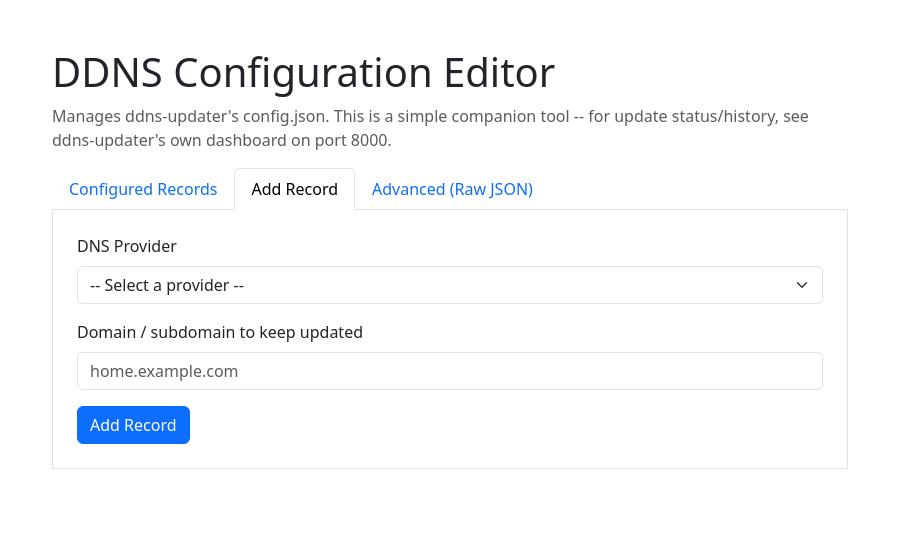
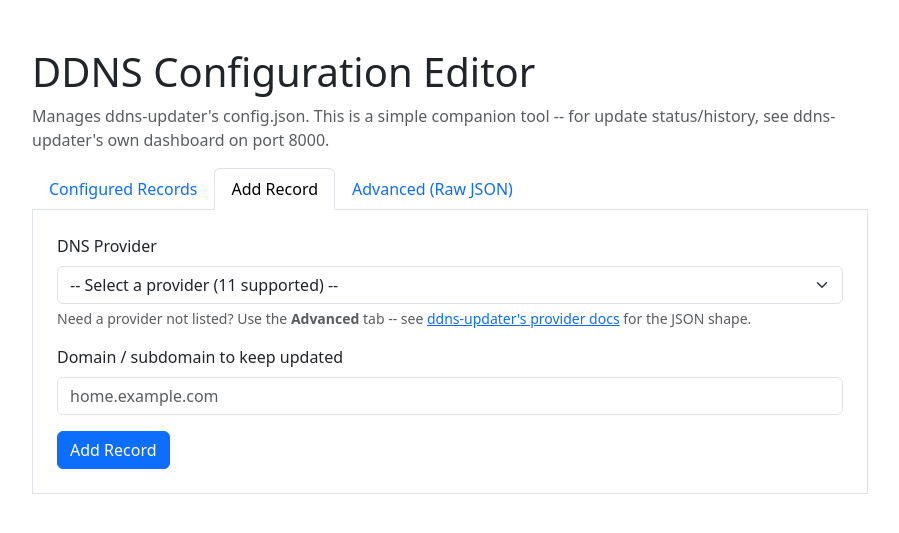
Before and after one commit to mOneThree/ddns-editor, a Flask app: page / in a window 1280 px wide, after a click on "Add Record". Shown: the top 533 px of the page, without its empty margins (190-1089 px from the left). Run offline with Flask 3, Linux system fonts and the light colour scheme.

Commit message:
Add schema-driven multi-provider support (10 DDNS providers)

```diff
--- a/app/app.py
+++ b/app/app.py
@@ -11,12 +11,139 @@ app.secret_key = os.environ.get("FLASK_SECRET_KEY", os.urandom(24).hex())
 
 CONFIG_PATH = "/updater/data/config.json"
 
-# Providers with a friendly form. Anything else falls back to the raw JSON
-# editor -- ddns-updater supports ~50 providers total (see
-# https://github.com/qdm12/ddns-updater), and hand-wizarding every one of
-# their distinct config shapes isn't worth the fragile surface area. These
-# two cover the large majority of home use.
-SUPPORTED_PROVIDERS = ["cloudflare", "duckdns"]
+# ---------------------------------------------------------------------------
+# Provider schema registry.
+#
+# Field specs are taken directly from ddns-updater's own docs/<provider>.md
+# pages (https://github.com/qdm12/ddns-updater/tree/master/docs) -- not
+# guessed -- since a wrong field name here means the editor "saves
+# successfully" but ddns-updater silently fails to update the record.
+#
+# Adding a new provider is just adding an entry here; the form and
+# validation are generated from this data, no template/route changes
+# needed.
+#
+# Field dict keys:
+#   name       form field name (also the JSON key written to config.json)
+#   label      shown on the Add/Edit form
+#   type       "text" | "secret" | "number" | "checkbox" | "select"
+#   required   bool, defaults to False
+#   default    default value (also used for select options)
+#   options    list of choices, required for type "select"
+#   help       optional help text under the field
+#   summary    include in the Configured Records table summary (default True,
+#              secret fields are never shown regardless)
+#   short      short label used in the summary column (falls back to label)
+# ---------------------------------------------------------------------------
+
+IP_VERSION_FIELD = {
+    "name": "ip_version", "label": "IP version", "type": "select",
+    "options": ["ipv4", "ipv6", "ipv4 or ipv6"], "default": "ipv4 or ipv6",
+    "summary": False,
+}
+IPV6_SUFFIX_FIELD = {
+    "name": "ipv6_suffix", "label": "IPv6 interface suffix", "type": "text",
+    "default": "", "summary": False,
+    "help": "Optional, e.g. 0:0:0:0:72ad:8fbb:a54e:bedd/64. Leave blank to use the raw temporary IPv6 address.",
+}
+
+PROVIDER_SCHEMAS = {
+    "cloudflare": {
+        "label": "Cloudflare",
+        "fields": [
+            {"name": "zone_identifier", "label": "Zone ID", "type": "text", "required": True, "short": "Zone"},
+            {"name": "token", "label": "API Token (Zone:DNS:Edit scope)", "type": "secret", "required": True},
+            {"name": "ttl", "label": "TTL (seconds)", "type": "number", "default": 300, "short": "TTL"},
+            {"name": "proxied", "label": "Proxy through Cloudflare (orange cloud)", "type": "checkbox", "short": "Proxied"},
+        ],
+    },
+    "duckdns": {
+        "label": "Duck DNS",
+        "fields": [
+            {"name": "token", "label": "Token", "type": "secret", "required": True},
+        ],
+    },
+    "noip": {
+        "label": "NoIP",
+        "fields": [
+            {"name": "username", "label": "Username", "type": "text", "required": True, "short": "User"},
+            {"name": "password", "label": "Password", "type": "secret", "required": True},
+            IP_VERSION_FIELD, IPV6_SUFFIX_FIELD,
+        ],
+    },
+    "name.com": {
+        "label": "Name.com",
+        "fields": [
+            {"name": "username", "label": "Username", "type": "text", "required": True, "short": "User"},
+            {"name": "token", "label": "API Token", "type": "secret", "required": True},
+            {"name": "ttl", "label": "TTL (seconds, min 300)", "type": "number", "default": 300, "short": "TTL"},
+            IP_VERSION_FIELD, IPV6_SUFFIX_FIELD,
+        ],
+    },
+    "digitalocean": {
+        "label": "DigitalOcean",
+        "fields": [
+            {"name": "token", "label": "API Token", "type": "secret", "required": True,
+             "help": "Create one at cloud.digitalocean.com/settings/applications"},
+            IP_VERSION_FIELD, IPV6_SUFFIX_FIELD,
+        ],
+    },
+    "godaddy": {
+        "label": "GoDaddy",
+        "fields": [
+            {"name": "key", "label": "API Key", "type": "secret", "required": True,
+             "help": "Create at developer.godaddy.com/keys"},
+            {"name": "secret", "label": "API Secret", "type": "secret", "required": True},
+            IP_VERSION_FIELD, IPV6_SUFFIX_FIELD,
+        ],
+    },
+    "dynu": {
+        "label": "Dynu",
+        "fields": [
+            {"name": "group", "label": "Group (optional)", "type": "text", "default": "", "short": "Group"},
+            {"name": "username", "label": "Username", "type": "text", "required": True, "short": "User"},
+            {"name": "password", "label": "Password", "type": "secret", "required": True,
+             "help": "Plain text, MD5, or SHA256 -- or a dedicated IP-update password from Dynu."},
+            IP_VERSION_FIELD, IPV6_SUFFIX_FIELD,
+        ],
+    },
+    "porkbun": {
+        "label": "Porkbun",
+        "fields": [
+            {"name": "api_key", "label": "API Key", "type": "secret", "required": True},
+            {"name": "secret_api_key", "label": "Secret API Key", "type": "secret", "required": True},
+            IP_VERSION_FIELD, IPV6_SUFFIX_FIELD,
+        ],
+    },
+    "namecheap": {
+        "label": "Namecheap",
+        "fields": [
+            {"name": "password", "label": "Dynamic DNS Password", "type": "secret", "required": True,
+             "help": "Found in Namecheap's Advanced DNS tab for the domain, not your account password."},
+        ],
+    },
+    "ovh": {
+        "label": "OVH (DynHost)",
+        "fields": [
+            {"name": "username", "label": "Username", "type": "text", "required": True, "short": "User"},
+            {"name": "password", "label": "Password", "type": "secret", "required": True},
+            IP_VERSION_FIELD, IPV6_SUFFIX_FIELD,
+        ],
+        "note": "This form covers OVH's DynHost (dynamic) mode only. OVH's API mode "
+                "(app_key/app_secret/consumer_key) isn't supported here -- use the Advanced tab for that.",
+    },
+    "custom": {
+        "label": "Custom URL",
+        "fields": [
+            {"name": "url", "label": "Update URL", "type": "text", "required": True, "short": "URL",
+             "help": "The URL to call, without the IP address -- ddns-updater appends it using the query param names below."},
+            {"name": "ipv4key", "label": "IPv4 query param name", "type": "text", "default": "ipv4"},
+            {"name": "ipv6key", "label": "IPv6 query param name", "type": "text", "default": "ipv6"},
+            {"name": "success_regex", "label": "Success response pattern", "type": "text", "default": ""},
+            IP_VERSION_FIELD, IPV6_SUFFIX_FIELD,
+        ],
+    },
+}
 
 
 def load_config():
@@ -35,22 +162,76 @@ def save_config(config):
     os.replace(tmp_path, CONFIG_PATH)
 
 
+def _truncate(text, length=16):
+    text = str(text)
+    return text if len(text) <= length else text[: length - 1] + "…"
+
+
 def summarize(entry):
-    """One-line human summary of a record for the list view. Never
-    includes the token."""
+    """One-line human summary of a record for the list view. Secret fields
+    are never included."""
     provider = entry.get("provider", "unknown")
-    if provider == "cloudflare":
-        zone = entry.get("zone_identifier", "")
-        zone_short = (zone[:10] + "…") if len(zone) > 10 else zone
-        ttl = entry.get("ttl", 300)
-        proxied = "Proxied" if entry.get("proxied") else "DNS only"
-        return f"Zone {zone_short} • TTL {ttl}s • {proxied}"
-    if provider == "duckdns":
-        return "Duck DNS"
-    # Unrecognized provider (any of the ~50 others ddns-updater supports).
-    # Show a compact key list so operators can still tell records apart.
-    keys = [k for k in entry.keys() if k not in ("provider", "domain", "token")]
-    return ("Custom provider (" + ", ".join(keys) + ")") if keys else "Custom provider"
+    schema = PROVIDER_SCHEMAS.get(provider)
+    if not schema:
+        # Any of the ~35 other providers ddns-updater supports that don't
+        # have a schema here yet. Show a compact key list so operators can
+        # still tell records apart; edit via the Advanced tab.
+        keys = [k for k in entry.keys() if k not in ("provider", "domain", "token", "password", "secret", "key")]
+        return ("Custom provider (" + ", ".join(keys) + ")") if keys else "Custom provider"
+
+    parts = []
+    for field in schema["fields"]:
+        if field["type"] == "secret" or field.get("summary") is False:
+            continue
+        value = entry.get(field["name"])
+        if value in (None, ""):
+            continue
+        label = field.get("short", field["label"])
+        if field["type"] == "checkbox":
+            parts.append(f"{label}: {'Yes' if value else 'No'}")
+        else:
+            parts.append(f"{label}: {_truncate(value)}")
+    return " • ".join(parts) if parts else schema["label"]
+
+
+def build_entry(provider, domain, form, existing):
+    """Build a settings entry from submitted form data using the provider's
+    schema. Raises ValueError with a user-facing message if validation
+    fails. Form field names are prefixed with "<provider>__" so that
+    same-named fields across different providers' (hidden) form sections
+    never collide on submit."""
+    schema = PROVIDER_SCHEMAS[provider]
+    entry = {"provider": provider, "domain": domain}
+    preserve_secrets = existing.get("provider") == provider
+
+    for field in schema["fields"]:
+        name = field["name"]
+        ftype = field["type"]
+        form_key = f"{provider}__{name}"
+
+        if ftype == "checkbox":
+            entry[name] = form.get(form_key) == "on"
+            continue
+
+        raw = form.get(form_key, "").strip()
+
+        if ftype == "secret":
+            value = raw or (existing.get(name, "") if preserve_secrets else "")
+        elif ftype == "number":
+            raw = raw or str(field.get("default", 0))
+            try:
+                value = int(raw)
+            except ValueError:
+                raise ValueError(f"{field['label']} must be a whole number.")
+        else:  # text, select
+            value = raw or field.get("default", "")
+
+        if field.get("required") and not value:
+            raise ValueError(f"{field['label']} is required for {schema['label']}.")
+
+        entry[name] = value
+
+    return entry
 
 
 @app.route("/")
@@ -68,23 +249,23 @@ def index():
     if edit_index is not None and 0 <= edit_index < len(settings):
         edit_entry = settings[edit_index]
         is_editing = True
+    edit_provider = edit_entry.get("provider", "")
 
     return render_template(
         "index.html",
         config=config,
         records=records,
+        provider_schemas=PROVIDER_SCHEMAS,
         edit_index=edit_index if is_editing else "",
         edit_entry=edit_entry,
-        edit_provider=edit_entry.get("provider", ""),
+        edit_provider=edit_provider,
         is_editing=is_editing,
-        is_supported_provider=edit_entry.get("provider", "") in SUPPORTED_PROVIDERS if is_editing else True,
+        is_supported_provider=(edit_provider in PROVIDER_SCHEMAS) if is_editing else True,
     )
 
 
 @app.route("/records/save", methods=["POST"])
 def save_record():
-    # Blank "index" means adding a new record; a valid integer means
-    # editing an existing one in place.
     index_raw = request.form.get("index", "").strip()
     index = int(index_raw) if index_raw.isdigit() else None
 
@@ -95,44 +276,19 @@ def save_record():
         flash("Provider and domain are required.", "danger")
         return redirect(url_for("index"))
 
+    if provider not in PROVIDER_SCHEMAS:
+        flash(f"Unknown provider '{provider}'.", "danger")
+        return redirect(url_for("index"))
+
     config = load_config()
     settings = config.get("settings", [])
     editing_existing = index is not None and 0 <= index < len(settings)
+    existing = settings[index] if editing_existing else {}
 
-    existing = settings[index] if editing_existing else {}
-    existing_token = existing.get("token", "") if existing.get("provider") == provider else ""
-
-    entry = {"provider": provider, "domain": domain}
-
-    if provider == "cloudflare":
-        zone_identifier = request.form.get("zone_identifier", "").strip()
-        token = request.form.get("token", "").strip() or existing_token
-        proxied = request.form.get("proxied") == "on"
-        ttl_raw = request.form.get("ttl", "300").strip() or "300"
-
-        if not zone_identifier or not token:
-            flash("Zone ID and API Token are required for Cloudflare.", "danger")
-            return redirect(url_for("index"))
-        try:
-            ttl = int(ttl_raw)
-        except ValueError:
-            flash("TTL must be a whole number of seconds.", "danger")
-            return redirect(url_for("index"))
-
-        entry.update({
-            "zone_identifier": zone_identifier,
-            "token": token,
-            "proxied": proxied,
-            "ttl": ttl,
-        })
-    elif provider == "duckdns":
-        token = request.form.get("token", "").strip() or existing_token
-        if not token:
-            flash("Token is required for Duck DNS.", "danger")
-            return redirect(url_for("index"))
-        entry["token"] = token
-    else:
-        flash(f"Unknown provider '{provider}'.", "danger")
+    try:
+        entry = build_entry(provider, domain, request.form, existing)
+    except ValueError as e:
+        flash(str(e), "danger")
         return redirect(url_for("index"))
 
     if editing_existing:
@@ -167,7 +323,8 @@ def delete_record(index):
 
 @app.route("/update", methods=["POST"])
 def update():
-    # Advanced / raw JSON editor.
+    # Advanced / raw JSON editor -- the fallback for any of the ~35
+    # providers that don't have a schema above yet.
     raw = request.form.get("config", "")
     try:
         parsed = json.loads(raw)
--- a/app/templates/index.html
+++ b/app/templates/index.html
@@ -4,7 +4,7 @@
     <title>DDNS Editor</title>
     <link rel="stylesheet" href="https://cdn.jsdelivr.net/npm/bootstrap@5.3.0/dist/css/bootstrap.min.css">
 </head>
-<body class="container mt-5" style="max-width: 820px;">
+<body class="container mt-5" style="max-width: 860px;">
     <h1>DDNS Configuration Editor</h1>
     <p class="text-muted">Manages ddns-updater's config.json. This is a simple companion tool -- for update status/history, see ddns-updater's own dashboard on port 8000.</p>
 
@@ -54,17 +54,15 @@
                         <tr>
                             <td><code>{{ record.entry.domain or '(no domain)' }}</code></td>
                             <td>
-                                {% if record.entry.provider == 'cloudflare' %}
-                                    <span class="badge text-bg-warning text-dark">Cloudflare</span>
-                                {% elif record.entry.provider == 'duckdns' %}
-                                    <span class="badge text-bg-info text-dark">Duck DNS</span>
+                                {% if record.entry.provider in provider_schemas %}
+                                    <span class="badge text-bg-primary">{{ provider_schemas[record.entry.provider].label }}</span>
                                 {% else %}
                                     <span class="badge text-bg-secondary">{{ record.entry.provider or 'unknown' }}</span>
                                 {% endif %}
                             </td>
                             <td class="text-muted small">{{ record.summary }}</td>
                             <td class="text-end">
-                                {% if record.entry.provider in ('cloudflare', 'duckdns') %}
+                                {% if record.entry.provider in provider_schemas %}
                                 <a href="{{ url_for('index', edit=record.index) }}#add" class="btn btn-sm btn-outline-primary">Edit</a>
                                 {% else %}
                                 <a href="#advanced" data-bs-toggle="tab" data-bs-target="#advanced" class="btn btn-sm btn-outline-secondary" onclick="document.getElementById('advanced-tab').click()">Edit in JSON</a>
@@ -85,9 +83,9 @@
         <div class="tab-pane fade {% if is_editing %}show active{% endif %}" id="add" role="tabpanel">
             {% if is_editing and not is_supported_provider %}
                 <div class="alert alert-warning">
-                    This record uses provider "<strong>{{ edit_provider }}</strong>", which isn't one of the
-                    providers this form supports yet (Cloudflare, Duck DNS). Use the
-                    <strong>Advanced</strong> tab to edit it directly.
+                    This record uses provider "<strong>{{ edit_provider }}</strong>", which doesn't have a form
+                    in this editor yet ({{ provider_schemas|length }} providers are currently supported).
+                    Use the <strong>Advanced</strong> tab to edit it directly.
                 </div>
             {% endif %}
 
@@ -101,10 +99,12 @@
                 <div class="mb-3">
                     <label class="form-label">DNS Provider</label>
                     <select class="form-select" name="provider" id="providerSelect" onchange="toggleProviderFields()">
-                        <option value="">-- Select a provider --</option>
-                        <option value="cloudflare" {% if edit_provider == 'cloudflare' %}selected{% endif %}>Cloudflare</option>
-                        <option value="duckdns" {% if edit_provider == 'duckdns' %}selected{% endif %}>Duck DNS</option>
+                        <option value="">-- Select a provider ({{ provider_schemas|length }} supported) --</option>
+                        {% for key, schema in provider_schemas.items() %}
+                        <option value="{{ key }}" {% if edit_provider == key %}selected{% endif %}>{{ schema.label }}</option>
+                        {% endfor %}
                     </select>
+                    <div class="form-text">Need a provider not listed? Use the <strong>Advanced</strong> tab -- see <a href="https://github.com/qdm12/ddns-updater/tree/master/docs" target="_blank">ddns-updater's provider docs</a> for the JSON shape.</div>
                 </div>
 
                 <div class="mb-3">
@@ -113,41 +113,42 @@
                            value="{{ edit_entry.domain or '' }}">
                 </div>
 
-                <div id="cloudflareFields" style="display: none;">
+                {% for key, schema in provider_schemas.items() %}
+                <div class="provider-fields" id="fields-{{ key }}" style="display: none;">
                     <hr>
-                    <h5>Cloudflare settings</h5>
+                    <h5>{{ schema.label }} settings</h5>
+                    {% if schema.note %}
+                        <p class="text-muted small">{{ schema.note }}</p>
+                    {% endif %}
+                    {% for field in schema.fields %}
                     <div class="mb-3">
-                        <label class="form-label">Zone ID</label>
-                        <input type="text" class="form-control" name="zone_identifier"
-                               value="{{ edit_entry.zone_identifier or '' }}">
+                        {% if field.type != 'checkbox' %}<label class="form-label">{{ field.label }}{% if field.required %} *{% endif %}</label>{% endif %}
+
+                        {% if field.type == 'checkbox' %}
+                            <div class="form-check">
+                                <input class="form-check-input" type="checkbox" name="{{ key }}__{{ field.name }}" id="{{ key }}_{{ field.name }}"
+                                       {% if edit_provider == key and edit_entry.get(field.name) %}checked{% endif %}>
+                                <label class="form-check-label" for="{{ key }}_{{ field.name }}">{{ field.label }}</label>
+                            </div>
+                        {% elif field.type == 'select' %}
+                            <select class="form-select" name="{{ key }}__{{ field.name }}">
+                                {% for opt in field.options %}
+                                <option value="{{ opt }}" {% if (edit_entry.get(field.name) if edit_provider == key else field.default) == opt %}selected{% endif %}>{{ opt }}</option>
+                                {% endfor %}
+                            </select>
+                        {% elif field.type == 'secret' %}
+                            <input type="password" class="form-control" name="{{ key }}__{{ field.name }}"
+                                   placeholder="{% if edit_provider == key %}leave blank to keep the existing value{% endif %}">
+                        {% else %}
+                            <input type="{{ 'number' if field.type == 'number' else 'text' }}" class="form-control" name="{{ key }}__{{ field.name }}"
+                                   value="{{ (edit_entry.get(field.name, field.default) if edit_provider == key else field.default) or '' }}">
+                        {% endif %}
+
+                        {% if field.help %}<div class="form-text">{{ field.help }}</div>{% endif %}
                     </div>
-                    <div class="mb-3">
-                        <label class="form-label">API Token (Zone:DNS:Edit scope)</label>
-                        <input type="password" class="form-control" name="token"
-                               placeholder="{% if edit_provider == 'cloudflare' %}leave blank to keep the existing token{% endif %}"
-                               value="">
-                    </div>
-                    <div class="mb-3">
-                        <label class="form-label">TTL (seconds)</label>
-                        <input type="number" class="form-control" name="ttl" value="{{ edit_entry.ttl or 300 }}">
-                    </div>
-                    <div class="form-check mb-3">
-                        <input class="form-check-input" type="checkbox" name="proxied" id="proxiedCheck"
-                               {% if edit_entry.proxied %}checked{% endif %}>
-                        <label class="form-check-label" for="proxiedCheck">Proxy through Cloudflare (orange cloud)</label>
-                    </div>
+                    {% endfor %}
                 </div>
-
-                <div id="duckdnsFields" style="display: none;">
-                    <hr>
-                    <h5>Duck DNS settings</h5>
-                    <div class="mb-3">
-                        <label class="form-label">Token</label>
-                        <input type="password" class="form-control" name="token"
-                               placeholder="{% if edit_provider == 'duckdns' %}leave blank to keep the existing token{% endif %}"
-                               value="">
-                    </div>
-                </div>
+                {% endfor %}
 
                 <button type="submit" class="btn btn-primary">{% if is_editing %}Save Changes{% else %}Add Record{% endif %}</button>
                 {% if is_editing %}
@@ -173,8 +174,9 @@
     <script>
         function toggleProviderFields() {
             var provider = document.getElementById('providerSelect').value;
-            document.getElementById('cloudflareFields').style.display = (provider === 'cloudflare') ? 'block' : 'none';
-            document.getElementById('duckdnsFields').style.display = (provider === 'duckdns') ? 'block' : 'none';
+            document.querySelectorAll('.provider-fields').forEach(function (el) {
+                el.style.display = (el.id === 'fields-' + provider) ? 'block' : 'none';
+            });
         }
         toggleProviderFields();
     </script>
```
